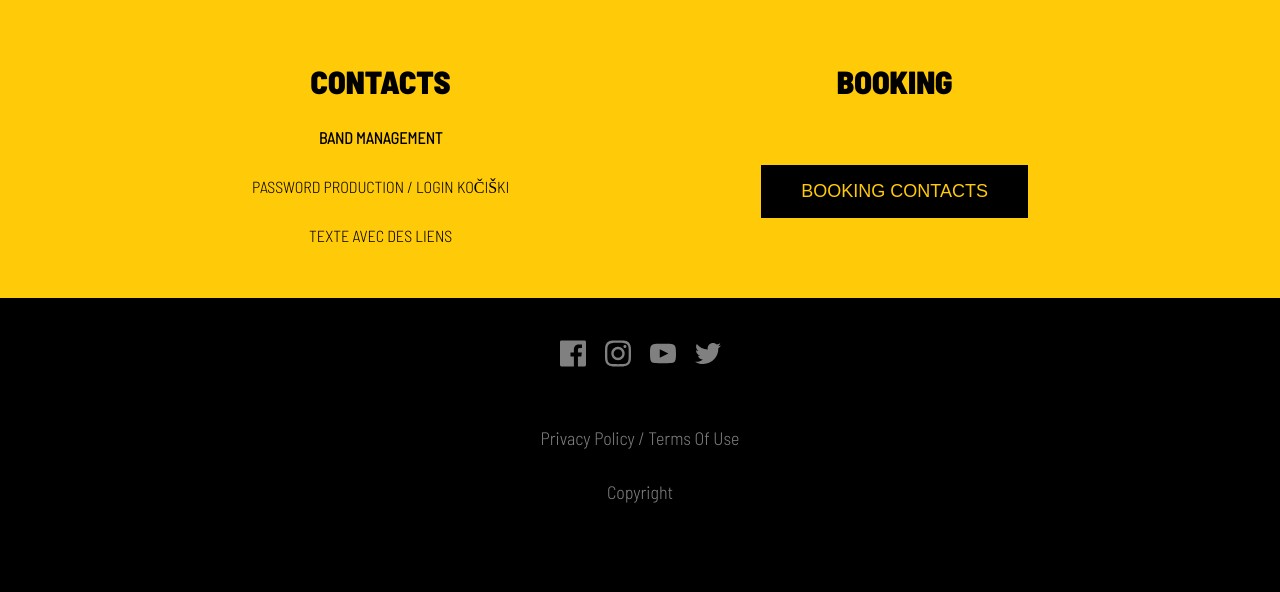
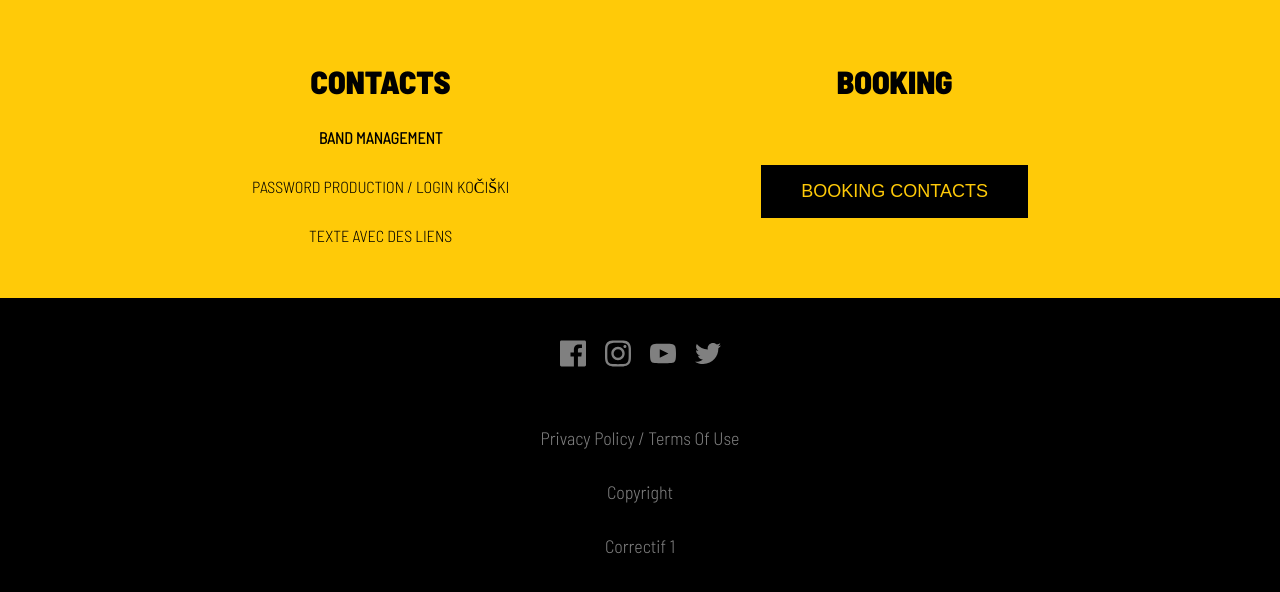
Before and after one commit to ClementCahuzac/Dubioza, a plain HTML site: page DubiozaSite/dubioza.html in a window 1280 px wide. Shown: the part 3830-4422 px from the top of the page. Before the commit the page ends 4386 px from the top, so only its background shows below. Drawn offline with nearby package versions, Linux system fonts and the light colour scheme; files whose address does not match are found by name.

Commit message:
test correctif 1

```diff
--- a/DubiozaSite/dubioza.html
+++ b/DubiozaSite/dubioza.html
@@ -357,6 +357,8 @@
                 </div>
 
                 <p>Copyright</p>
+                <p>correctif 1</p>
+
             </div>
 
 
```
